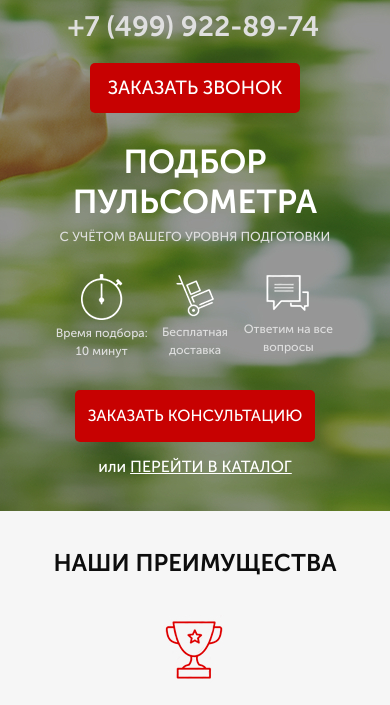
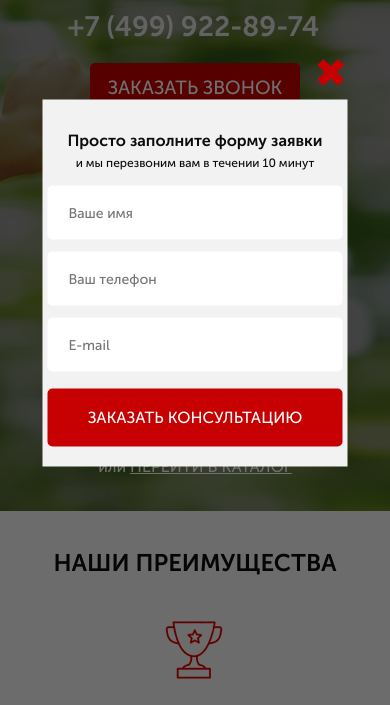
Before and after one commit to AfoninSergey/Pulsometers, a website: page index.html in a window 390 px wide. Both pictures are taken after a click on the button "ЗАКАЗАТЬ ЗВОНОК". Shown: the part 139-844 px from the top of the page. Drawn offline with nearby package versions, Linux system fonts and the light colour scheme.

Commit message:
Added and adapted Modal (section)

```diff
--- a/index.html
+++ b/index.html
@@ -29,7 +29,10 @@
                     </div>
                     <div class="header__call">
                         <a href="tel:+4999228974">+7 (499) 922-89-74</a>
-                        <button class="button button_header">
+                        <button
+                            class="button button_header"
+                            data-modal="consultation"
+                        >
                             Заказать звонок
                         </button>
                     </div>
@@ -61,7 +64,7 @@
                         <span>Ответим на все вопросы</span>
                     </div>
                 </div>
-                <button class="button button_promo">
+                <button class="button button_promo" data-modal="consultation">
                     Заказать консультацию
                 </button>
                 <div class="promo__link">
@@ -1056,6 +1059,71 @@
                 </ul>
             </div>
         </footer>
+        <section class="modal">
+            <div class="modal__consultation">
+                <div class="modal__close">&#10006;</div>
+                <h2 class="modal__title">Просто заполните форму заявки</h2>
+                <div class="modal__descr">
+                    и мы перезвоним вам в течении 10 минут
+                </div>
+                <form action="#" method="post" class="form form_consult">
+                    <input
+                        type="text"
+                        name="name"
+                        placeholder="Ваше имя"
+                        required
+                    />
+                    <input
+                        type="tel"
+                        name="phone"
+                        placeholder="Ваш телефон"
+                        required
+                    />
+                    <input
+                        type="email"
+                        name="email"
+                        placeholder="E-mail"
+                        required
+                    />
+                    <button class="button button_form button_modal">
+                        Заказать консультацию
+                    </button>
+                </form>
+            </div>
+            <div class="modal__buy">
+                <h2 class="modal__title">Ваш заказ:</h2>
+                <div class="modal__descr">Пульсометр Polar FT1</div>
+                <div class="modal__close">&#10006;</div>
+                <form action="#" method="post" class="form form_buy">
+                    <input
+                        type="text"
+                        name="name"
+                        placeholder="Ваше имя"
+                        required
+                    />
+                    <input
+                        type="tel"
+                        name="phone"
+                        placeholder="Ваш телефон"
+                        required
+                    />
+                    <input
+                        type="email"
+                        name="email"
+                        placeholder="E-mail"
+                        required
+                    />
+
+                    <button class="button button_form button_modal">Купить</button>
+                </form>
+            </div>
+            <div class="modal__thanks">
+                <h2 class="modal__title">Спасибо за вашу заявку!</h2>
+                <div class="modal__descr">
+                    Наш менеджер свяжется с вами в ближайшее время!
+                </div>
+            </div>
+        </section>
         <!-- SLICK
         <script src="https://code.jquery.com/jquery-1.11.0.min.js"></script>
         <script src="https://code.jquery.com/jquery-migrate-1.2.1.min.js"></script>
--- a/js/script.js
+++ b/js/script.js
@@ -79,4 +79,29 @@ $(document).ready(function () {
                 .addClass("catalog__content_active");
         }
     );
+
+    $("[data-modal=consultation]").on('click', function() {
+        $(".modal__consultation").addClass('modal__consultation_visible')
+        $(".modal").fadeIn(500)
+    })
+
+    // $(".button_pulsometer").on('click', function() {
+    //     $(".modal__buy").addClass('modal__buy_visible')
+    //     $(".modal").fadeIn(500)
+    // })
+
+    $(".button_pulsometer").each(function(i) {
+        $(this).on('click', function() {
+            $(".modal__buy .modal__descr").text($('.pulsometer__title').eq(i).text())
+            $(".modal__buy").addClass('modal__buy_visible')
+            $(".modal").fadeIn(500)
+        })
+    })
+
+    $(".modal__close").on('click', function() {
+        $(".modal").fadeOut(300)
+        $(".modal__consultation").removeClass('modal__consultation_visible')
+        $(".modal__buy").removeClass('modal__buy_visible')
+    })
+
 });
--- a/sass/blocks/_buttons.sass
+++ b/sass/blocks/_buttons.sass
@@ -69,3 +69,5 @@
             margin-top: 30px
             height: 52px
             font-size: 16px
+        &_modal
+            width: 295px
--- a/sass/blocks/_form.sass
+++ b/sass/blocks/_form.sass
@@ -17,6 +17,8 @@
             background-color: #eeeeee
     &_consultation
         margin-top: 36px
+    &_consult, &_buy
+        margin-top: 25px
 
 @media ( max-width:  1199px)
     .form
@@ -24,9 +26,12 @@
             margin-top: 30px
 @media ( max-width:  991px)
     .form
-        &_consultation
+        &_consultation, &_consult, &_buy
             margin-top: 20px
 @media ( max-width:  575px)
     .form
-        &_consultation
-            margin-top: 10px
+        &_consultation, &_consult, &_buy
+            margin-top: 5px
+        &_consult, &_buy
+            input
+                width: 295px
--- /dev/null
+++ b/sass/blocks/_modal.sass
@@ -0,0 +1,52 @@
+.modal
+    display: none
+    position: fixed
+    width: 100%
+    height: 100%
+    top: 0
+    background-color: rgba(0, 0, 0, .56)
+
+    &__consultation, &__buy, &__thanks
+        display: none
+        position: absolute
+        flex-direction: column
+        align-items: center
+        padding: 38px 0 40px
+        min-height: 400px
+        width: 380px
+        background-color: #f2f2f2
+        top: 50%
+        left: 50%
+        transform: translate(-50%, -50%)
+        &_visible
+            display: flex
+
+    &__close
+        position: absolute
+        top: 0
+        right: -42px
+        font-size: 40px
+        line-height: 70%
+        color: $red
+        cursor: pointer
+        transition-duration: .1s
+        &:hover
+            transform: scale(1.05)
+        &:active
+            transform: none
+
+    &__thanks
+        min-height: 140px
+    &__title
+        font-size: 19px
+        +lh
+        font-weight: 700
+        color: $dark
+        text-align: center
+    &__descr
+        margin-top: 10px
+        font-size: 14px
+        +lh
+        font-weight: 500
+        color: $dark
+        text-align: center
--- /dev/null
+++ b/sass/blocks/_modal_media.sass
@@ -0,0 +1,32 @@
+@media ( max-width:  767px)
+    .modal
+        &__consultation, &__buy, &__thanks
+            min-height: 300px
+            padding: 28px 0 20px
+        &__descr
+            margin-top: 5px
+@media ( max-width:  575px)
+    .modal
+        &__consultation, &__buy, &__thanks
+            min-height: 100px
+            width: 305px
+            padding: 33px 0 20px
+        &__title
+            font-size: 16px
+        &__descr
+            font-size: 12px
+            margin-top: 0
+        &__close
+            top: -41px
+            right: 0
+@media ( max-height:  430px)
+    .modal
+        &__consultation, &__buy, &__thanks
+            max-height: 430px
+        &__title
+            margin: 0
+        &__close
+            right: -45px
+            +va
+            &:hover
+                transform: translateY(-50%) scale(1.05)
--- a/sass/style.sass
+++ b/sass/style.sass
@@ -27,6 +27,8 @@
 @import 'blocks/feedback_media'
 @import 'blocks/footer'
 @import 'blocks/footer_media'
+@import 'blocks/modal'
+@import 'blocks/modal_media'
 
 @media ( max-width:  1199px)
     .container
```
Also changed, not shown: css/style.min.css.
